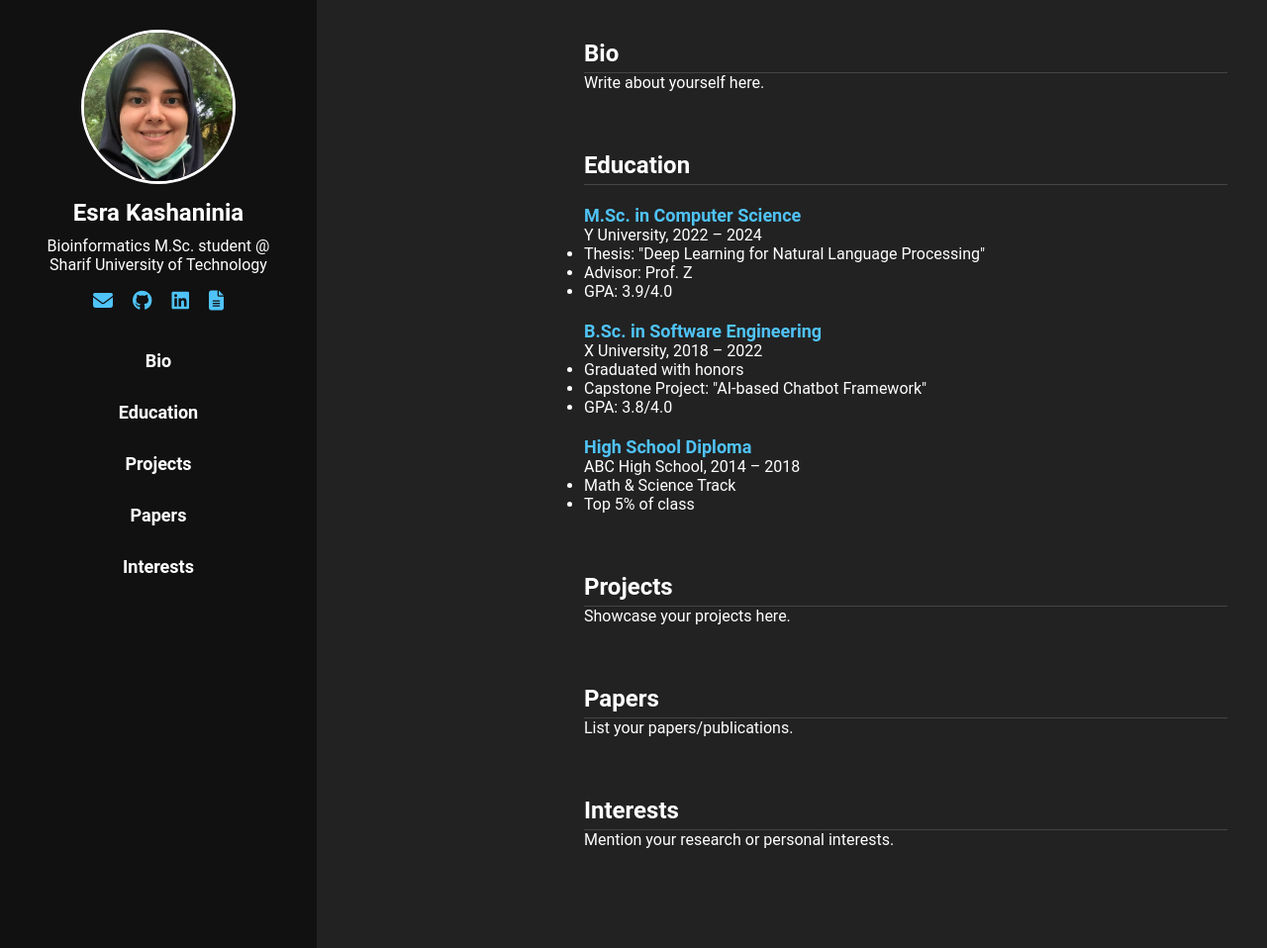
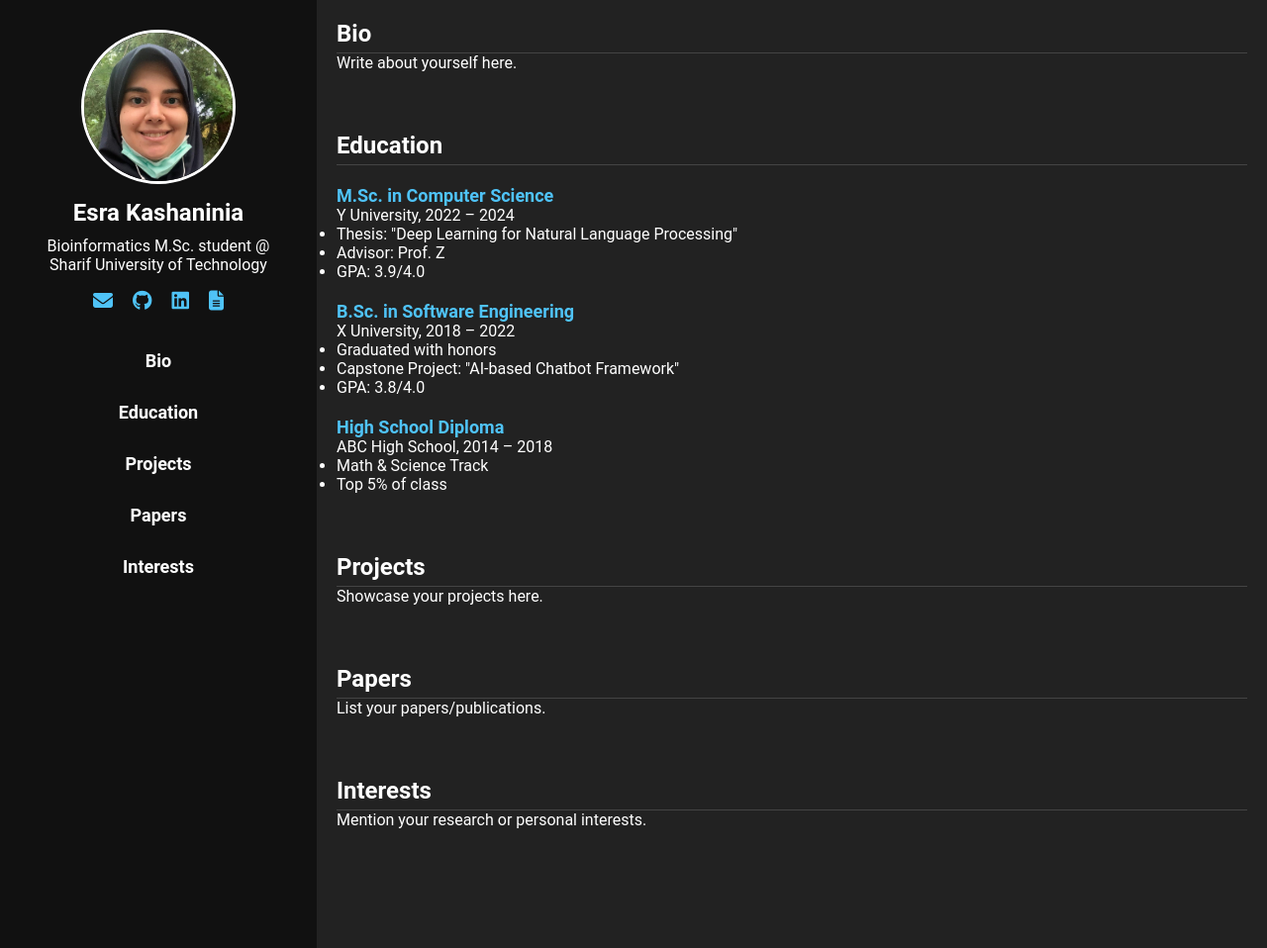
Before and after one commit to Esra-K/Esra-K.github.io, a Jekyll site: the page built from index.md, in a window 1280 px wide and 958 px high. Shown: the whole window at 99% size. Built offline with Jekyll 4.4.1, drawn with Linux system fonts in a browser that asks for light colours.

Commit message:
index and default bot had div main content, removed main content from index

```diff
--- a/assets/css/style.css
+++ b/assets/css/style.css
@@ -24,7 +24,7 @@ body,
 }
 
 .container {
-  /* display: flex; */
+  display: flex;
   min-height: 100vh;
 }
 
--- a/index.md
+++ b/index.md
@@ -2,11 +2,6 @@
 layout: default
 ---
 
-<!-- to change this page, use this link:
-https://chatgpt.com/share/6890cb27-2c98-8007-b481-202e8135ae4d -->
-
-
-<div class="main-content">
   <!-- <nav class="navbar">
     <a href="#bio">Bio</a>
     <a href="#education">Education</a>
@@ -55,4 +50,3 @@ https://chatgpt.com/share/6890cb27-2c98-8007-b481-202e8135ae4d -->
     <h2>Interests</h2>
     <p>Mention your research or personal interests.</p>
   </section>
-</div>
```
Also changed, not shown: _config.yml (line endings or trailing spaces).
